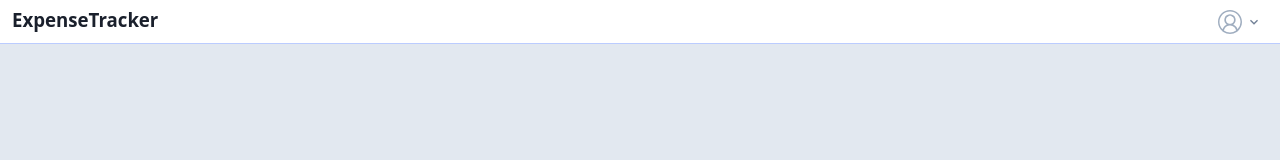
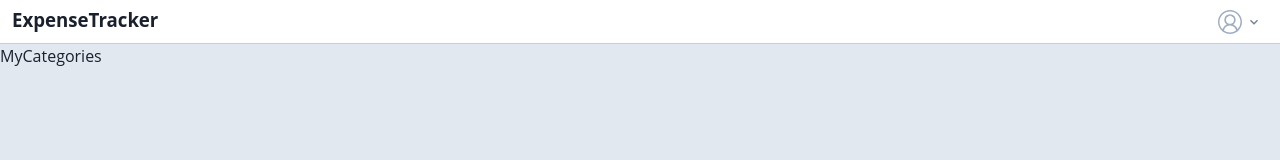
Before and after one commit to tomektomek321/ExpensesTracker, a React (Create React App) app in the folder client/: page /categories in a window 1280 px wide. Shown: the top 160 px of the page. Built offline with nearby package versions, Linux system fonts and the light colour scheme.

Commit message:
Basic routes for home and categories

```diff
--- a/client/src/App.tsx
+++ b/client/src/App.tsx
@@ -4,15 +4,24 @@ import { ChakraProvider } from '@chakra-ui/react';
 import theme from './chakra/theme';
 import { Navbar } from './components/navbar/Navbar';
 import { RecoilRoot } from 'recoil';
+import { BrowserRouter, Route, Routes } from 'react-router-dom';
+import Home from './pages/Home';
+import MyCategories from './pages/MyCategories';
 
 function App() {
   return (
     <RecoilRoot>
-      <ChakraProvider theme={theme}>
-        <div className="App">
-          <Navbar />
-        </div>
-      </ChakraProvider>
+      <BrowserRouter>
+        <ChakraProvider theme={theme}>
+          <div className="App">
+            <Navbar />
+            <Routes>
+              <Route index element={<Home />} />
+              <Route path="categories" element={<MyCategories />} />
+            </Routes>
+          </div>
+        </ChakraProvider>
+      </BrowserRouter>
     </RecoilRoot>
   );
 }
--- a/client/src/components/navbar/LoggedUserMenu.tsx
+++ b/client/src/components/navbar/LoggedUserMenu.tsx
@@ -11,7 +11,7 @@ const LoggedUserMenu: React.FC<LoggedUserMenuProps> = () => {
 
   const logout = async () => {
 
-  };
+  }
 
   return (
     <>
--- /dev/null
+++ b/client/src/pages/Home.tsx
@@ -0,0 +1,7 @@
+import React from 'react'
+
+export default function Home() {
+  return (
+    <div>Home</div>
+  )
+}
--- /dev/null
+++ b/client/src/pages/MyCategories.tsx
@@ -0,0 +1,7 @@
+import React from 'react'
+
+export default function MyCategories() {
+  return (
+    <div>MyCategories</div>
+  )
+}
```
